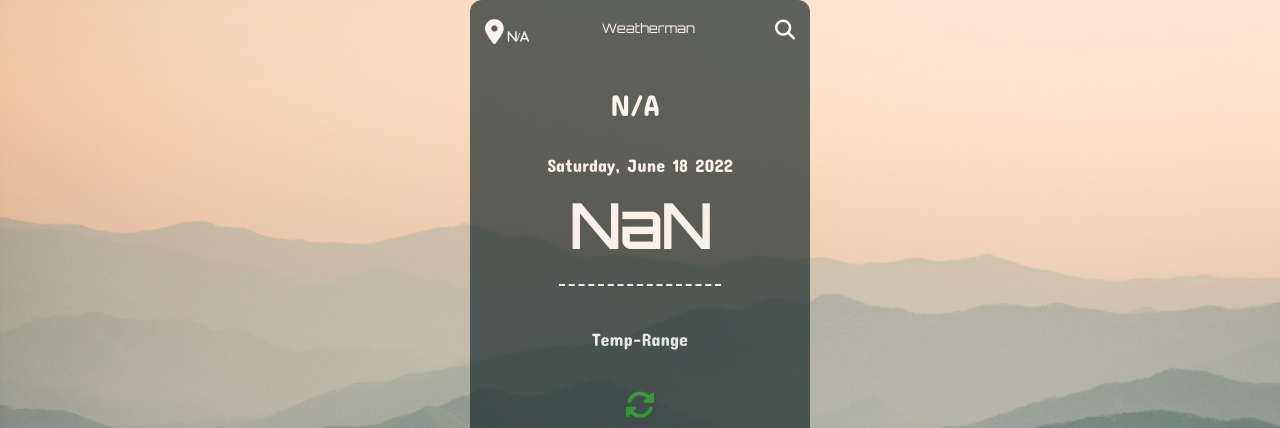
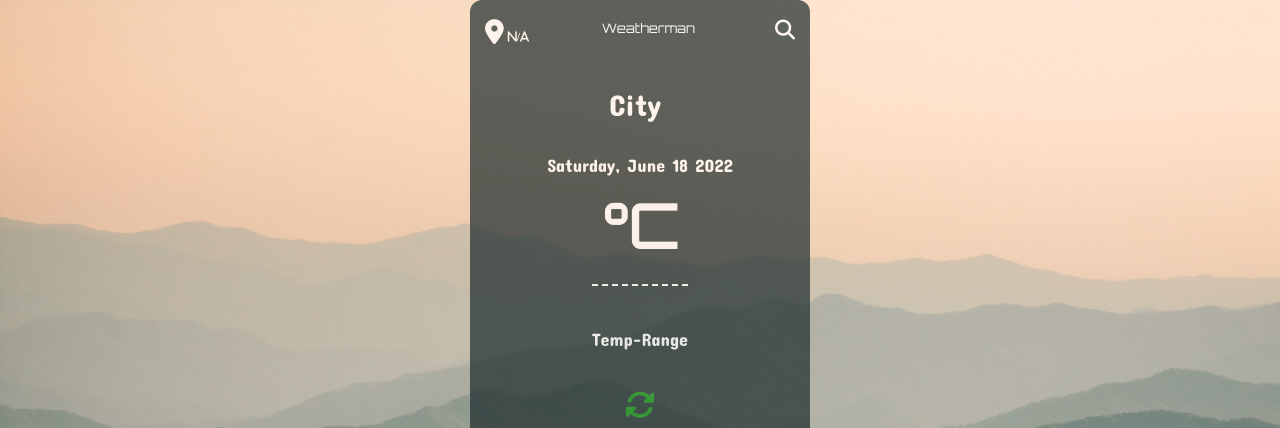
Before and after one commit to JohnnyOhms/Weather-man, a plain HTML site: page index.html in a window 1280 px wide. Shown: the top 428 px of the page. Drawn offline with Linux system fonts and the light colour scheme; files whose address does not match are found by name.

Commit message:
organized

```diff
--- a/index.html
+++ b/index.html
@@ -5,7 +5,7 @@
     <meta http-equiv="X-UA-Compatible" content="IE=edge">
     <meta name="viewport" content="width=device-width, initial-scale=1.0">
     <script src="https://kit.fontawesome.com/2dfc8161ff.js" crossorigin="anonymous"></script>
-    <link rel="stylesheet" href="style.css">
+    <link rel="stylesheet" href="./main/style.css">
     <link rel="stylesheet" href="https://fonts.googleapis.com/css?family=Orbitron">
     <link rel="stylesheet" href="https://fonts.googleapis.com/css?family=Concert+One" >
     <title>Weather man</title>
@@ -22,9 +22,9 @@
                 <p id="name" class="name">Weatherman</p>
                 <i class="fa-solid fa-magnifying-glass head" id="head" style="cursor: pointer;"></i>
             </div>
-            <p class="location" id="location">N/A</p><br>
+            <p class="location" id="location">City</p><br>
             <p class="date">Sunday, september 12 2022</p><br>
-            <p class="temp"><span>NaN</span></p><br>
+            <p class="temp"><span>&deg;C</span></p><br>
             <div class="weather">
                 <!-- <img src="http://openweathermap.org/img/w/50d.png" alt="Icon" id="icon" class="icon"> -->
             </div>
@@ -52,6 +52,6 @@
         </div>
     </div>
 
-    <script src="script.js"></script>
+    <script src="./main/script.js"></script>
 </body>
 </html>
```
Also changed, not shown: main/script.js (renamed from script.js), main/style.css (renamed from style.css).
